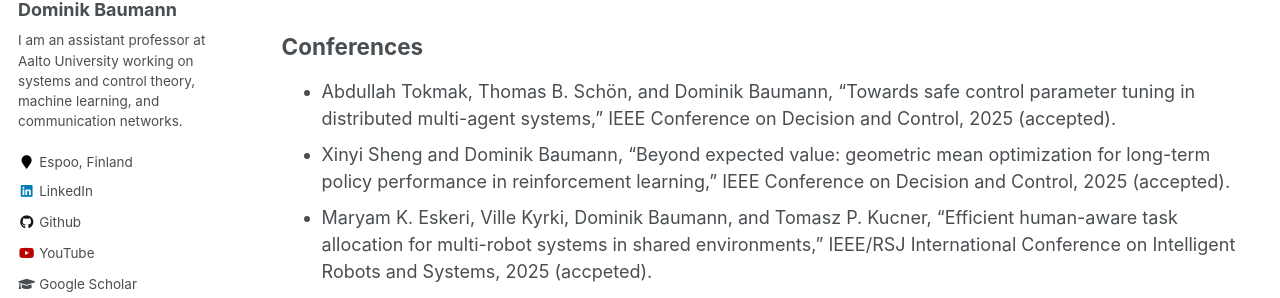
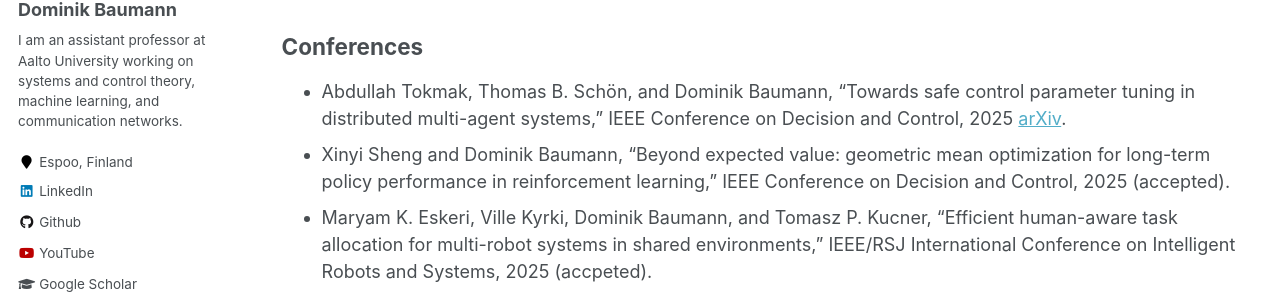
Before and after one commit to baumanndominik/baumanndominik.github.io, a Jekyll site: the page built from _pages/publications.md, in a window 1280 px wide and 900 px high, scrolled down 1293 px. Shown: the part 179-477 px from the top of the window. Built offline with Jekyll 4.4.1, drawn with Linux system fonts in a browser that asks for light colours; some web fonts are replaced.

Commit message:
new paper on arXiv

```diff
--- a/_pages/publications.md
+++ b/_pages/publications.md
@@ -27,7 +27,7 @@ You can also find my articles on [my Google Scholar profile](https://scholar.goo
 
 ## Conferences
 
-* Abdullah Tokmak, Thomas B. Schön, and Dominik Baumann, "Towards safe control parameter tuning in distributed multi-agent systems," IEEE Conference on Decision and Control, 2025 (accepted).
+* Abdullah Tokmak, Thomas B. Schön, and Dominik Baumann, "Towards safe control parameter tuning in distributed multi-agent systems," IEEE Conference on Decision and Control, 2025 [arXiv](https://arxiv.org/abs/2508.13608).
 * Xinyi Sheng and Dominik Baumann, "Beyond expected value: geometric mean optimization for long-term policy performance in reinforcement learning," IEEE Conference on Decision and Control, 2025 (accepted).
 * Maryam K. Eskeri, Ville Kyrki, Dominik Baumann, and Tomasz P. Kucner, "Efficient human-aware task allocation for multi-robot systems in shared environments," IEEE/RSJ International Conference on Intelligent Robots and Systems, 2025 (accpeted).
 * Maryam K. Eskeri, Thomas Wiedemann, Ville Kyrki, Dominik Baumann, and Tomasz P. Kucner, "A lightweight crowd model for robot social navigation," European Conference on Mobile Robots, 2025 (accpeted).
```
